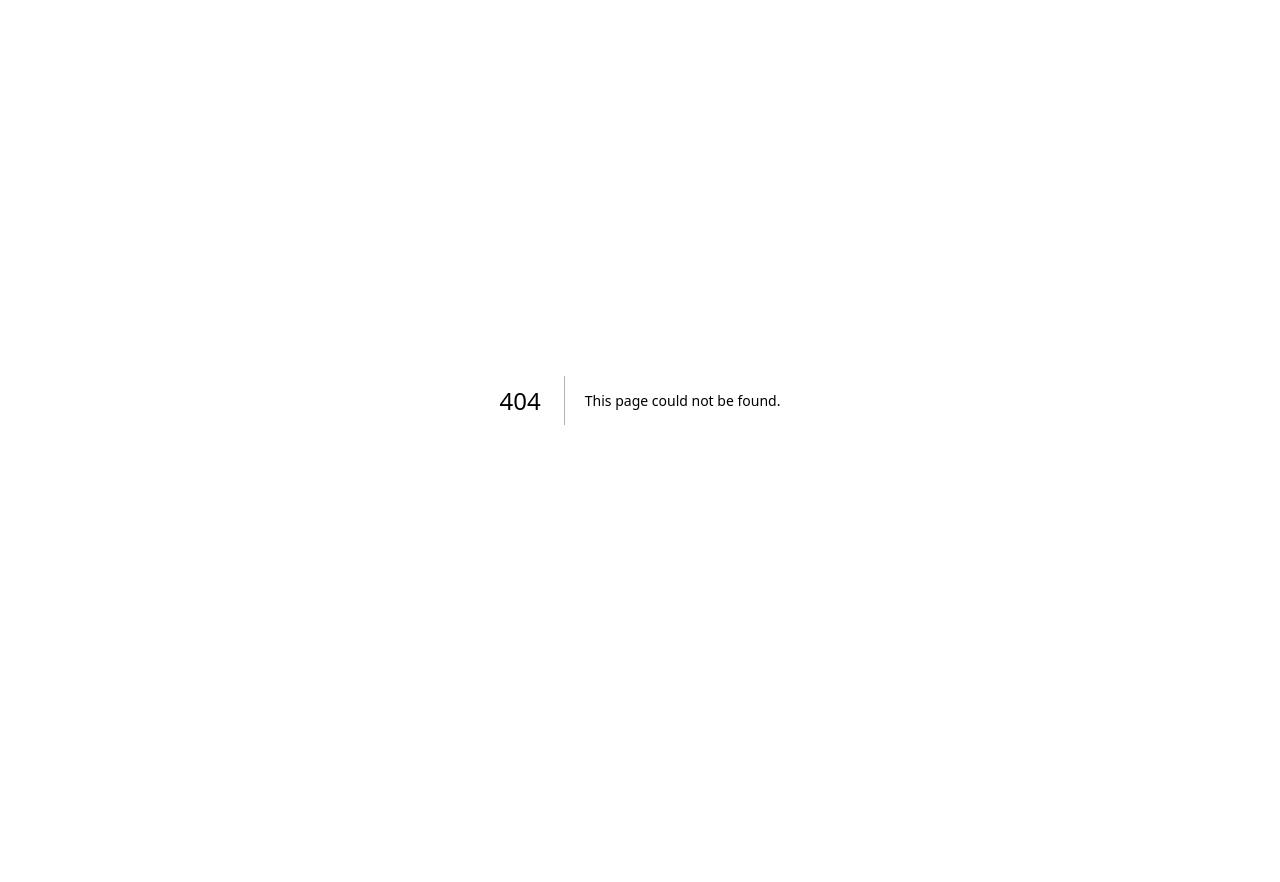
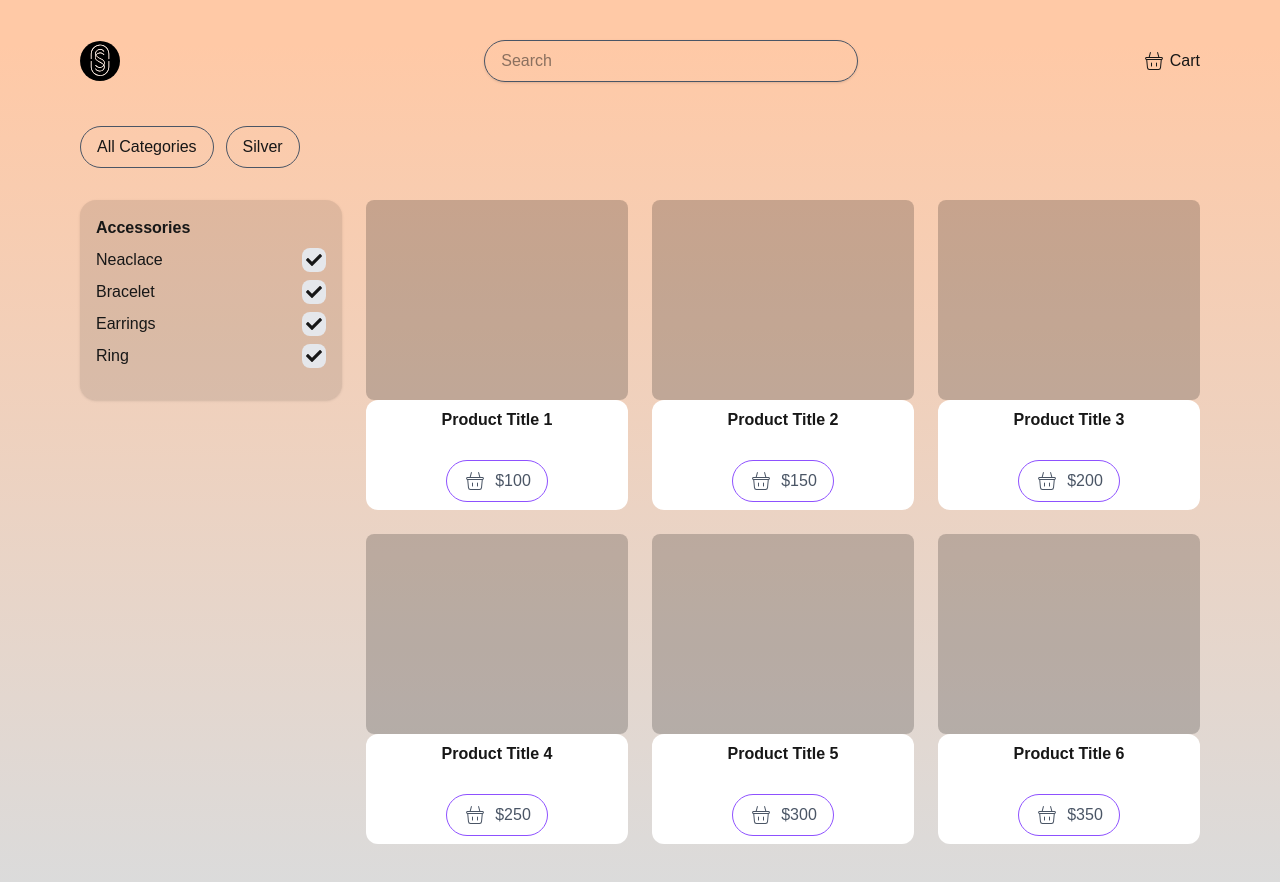
Before and after one commit to Omar2461/silver_style, a Next.js app: page /products in a window 1280 px wide. Before the commit this address had no page. Before the commit the page ends 800 px from the top, so only its background shows below. Built offline with nearby package versions, Linux system fonts and the light colour scheme.

Commit message:
feat: Added new page and modify things

```diff
--- a/app/page.tsx
+++ b/app/page.tsx
@@ -1,5 +1,5 @@
 import Container from "@/components/General/Container";
-import Header from "@/components/General/Header";
+import Header from "@/components/HomePage/Header";
 import HeroSection from "@/components/HomePage/heroSection";
 import StatusSection from "@/components/HomePage/StatusSection";
 import ScrollAnimation from "@/components/General/ScrollAnimation";
--- /dev/null
+++ b/app/products/page.tsx
@@ -0,0 +1,27 @@
+import Container from "@/components/General/Container";
+import Header from "@/components/productsPage/Header";
+import ProductsSeaction from "@/components/productsPage/ProductsSeaction";
+import SideBar from "@/components/productsPage/SideBar";
+import CategoriesSeaction from "@/components/productsPage/categoriesSeaction";
+
+function Products() {
+  return (
+    <Container>
+      {/* Header */}
+      <Header />
+
+      {/* Categories */}
+      <CategoriesSeaction />
+
+      <div className="grid grid-cols-12 gap-6 mt-4">
+        {/* Sidebar */}
+        <SideBar />
+
+        {/* Products Grid */}
+        <ProductsSeaction/>
+      </div>
+    </Container>
+  );
+}
+
+export default Products;
--- a/components/General/Button.tsx
+++ b/components/General/Button.tsx
@@ -1,14 +1,15 @@
 import React from "react";
 
-interface ButtonProps {
+interface ButtonProps extends React.ButtonHTMLAttributes<HTMLButtonElement> {
   children: React.ReactNode;
   className?: string;
 }
 
-function Button({ children, className }: ButtonProps) {
+function Button({ children, className,...props }: ButtonProps) {
   return (
     <button
-      className={`flex mt-5 lg:w-30 xl:w-32 w-24 xl:p-2 p-1.5 xl:pl-6 xl:text-xl lg:pl-6 lg:text-lg pl-3 cursor-pointer rounded-full transition-all duration-500 ${className}`}
+      className={`flex mt-5  px-4 py-2 cursor-pointer rounded-full transition-all duration-500 ${className}`}
+      {...props}
     >
       {children}
     </button>
--- a/components/General/Container.tsx
+++ b/components/General/Container.tsx
@@ -17,7 +17,7 @@ function Container({ className,children }: Panelprops) {
     <div
       ref={ref}
       className={`min-h-screen pt-10 pl-5 pr-5 xl:pl-20 xl:pr-20 xl:pb-10 lg:pr-20 lg:pl-20 md:pl-10 md:pr-10
-      bg-[linear-gradient(to_bottom,#ffc9a6_0%,#ffc9a6_5%,#FFFFFF_100%)]
+      bg-[linear-gradient(to_bottom,#ffc9a6_0%,#ffc9a6_5%,#DBDBDB_100%)]
       transition ease-in-out duration-400 ${className}`}
     >
       {children}
--- a/components/General/Header.tsx
+++ b/components/HomePage/Header.tsx
@@ -4,9 +4,9 @@ import { CiSearch } from "react-icons/ci";
 import { CiHeart } from "react-icons/ci";
 import { CgShoppingBag } from "react-icons/cg";
 
-import NavItems from "./NavItems";
+import NavItems from "../General/NavItems";
 import Link from "next/link";
-import Menu from "./Menu";
+import Menu from "../General/Menu";
 
 function Header() {
 
--- a/components/HomePage/StatusSection.tsx
+++ b/components/HomePage/StatusSection.tsx
@@ -15,7 +15,7 @@ function StatusSection() {
   ));
 
   return (
-    <div className="relative 2xl:ml-37 2xl:mt-33 xl:mt-31 lg:mt-30 md:mt-28 mt-50 w-full  ">
+    <div className="relative 2xl:mt-33 xl:mt-31 lg:mt-30 md:mt-28 mt-50 w-full">
       <div className="bg-[#ffc9a6] 2xl:w-180 2xl:h-40 xl:w-169 xl:h-40 lg:w-122
          lg:h-30 md:w-100 md:h-27 w-67 h-20 rounded-2xl transition-all duration-500">
         <ul className="flex md:justify-around xl:pt-10 lg:pt-7 md:pt-5 space-x-3 md:space-x-0 text-center transition-all text-black duration-500">
--- /dev/null
+++ b/components/productsPage/Header.tsx
@@ -0,0 +1,37 @@
+import Image from "next/image";
+
+import { CiShoppingBasket } from "react-icons/ci";
+
+function Header() {
+  return (
+    <header className="flex justify-between items-center mb-6">
+      <a href="./">
+        <Image
+          src="/silverStyle.svg"
+          className="rounded-full md:mr-20 mr-32 cursor-pointer transition-all duration-500"
+          width={40}
+          height={40}
+          priority
+          alt="Site logo"
+        />
+      </a>
+
+      <input
+        type="text"
+        placeholder="Search"
+        className="w-1/3 rounded-full px-4 py-2 border border-gray-600 shadow-sm
+        focus:outline-none focus:border-black/10 focus:bg-black/10 hover:bg-black/10 hover:border-black/10 transition-all duration-500"
+      />
+      <div className="flex gap-6 items-center">
+        <span className="flex space-x-1">
+          <span>
+            <CiShoppingBasket className="text-2xl" />
+          </span>
+          <span> Cart</span>
+        </span>
+      </div>
+    </header>
+  );
+}
+
+export default Header;
--- /dev/null
+++ b/components/productsPage/ProductsSeaction.tsx
@@ -0,0 +1,40 @@
+import Button from "../General/Button";
+
+import { CiShoppingBasket } from "react-icons/ci";
+
+function ProductsSeaction() {
+  const products = [
+    { id: 1, title: "Product Title 1", price: 100.0 },
+    { id: 2, title: "Product Title 2", price: 150.0 },
+    { id: 3, title: "Product Title 3", price: 200.0 },
+    { id: 4, title: "Product Title 4", price: 250.0 },
+    { id: 5, title: "Product Title 5", price: 300.0 },
+    { id: 6, title: "Product Title 6", price: 350.0 },
+  ];
+
+  const renderProducts = products.map((product, idx) => {
+    return (
+      <div
+        key={idx}
+        className="hover:scale-105 transtion duration-400 ease-in-out"
+      >
+        <div className="w-full h-50 bg-black/20 rounded-lg"></div>
+        <div className="flex flex-col items-center rounded-xl p-2 bg-[#FFFFFF] ">
+          <h4 className="font-semibold mb-2">{product.title}</h4>
+          <Button className="text-gray-600 border border-violet-500 space-x-2">
+            <span>
+              <CiShoppingBasket className="text-2xl" />
+            </span>{" "}
+            <span>${product.price}</span>
+          </Button>
+        </div>
+      </div>
+    );
+  });
+
+  return (
+    <main className="col-span-9 grid grid-cols-3 gap-6">{renderProducts}</main>
+  );
+}
+
+export default ProductsSeaction;
--- /dev/null
+++ b/components/productsPage/SideBar.tsx
@@ -0,0 +1,54 @@
+"use client";
+
+import { useState } from "react";
+
+import { FaCheck } from "react-icons/fa";
+
+function SideBar() {
+  const [selected, setSelected] = useState<string[]>([
+    "Neaclace",
+    "Bracelet",
+    "Earrings",
+    "Ring",
+  ]);
+
+  const Accessories = ["Neaclace", "Bracelet", "Earrings", "Ring"];
+
+  const handleClick = (item: string) => {
+    if (selected.includes(item)) {
+      setSelected((prev) => prev.filter((i) => i !== item));
+    } else {
+      setSelected((prev) => [...prev, item]);
+    }
+  };
+
+  const renderAccessories = Accessories.map((el, idx) => {
+    return (
+      <li key={idx} className="flex justify-between">
+        <span>{el}</span>
+        <span
+          className={`w-6 h-6 rounded-lg flex items-center justify-center transition-all duration-400 ${
+            selected.includes(el) ? "bg-gray-200" : "bg-black/10"
+          }`}
+        >
+          <input
+            type="checkbox"
+            onChange={() => handleClick(el)}
+            checked={selected.includes(el)}
+            className="absolute opacity-0 cursor-pointer"
+          />
+          {selected.includes(el) && <FaCheck />}
+        </span>
+      </li>
+    );
+  });
+
+  return (
+    <aside className="col-span-3 bg-black/10 p-4 rounded-2xl shadow h-fit hover:scale-105 transtion duration-400 ease-in-out">
+      <h3 className="font-semibold mb-2">Accessories</h3>
+      <ul className="space-y-2 mb-4">{renderAccessories}</ul>
+    </aside>
+  );
+}
+
+export default SideBar;
--- /dev/null
+++ b/components/productsPage/categoriesSeaction.tsx
@@ -0,0 +1,33 @@
+"use client";
+
+import Button from "../General/Button";
+
+import { useState } from "react";
+
+function CategoriesSeaction() {
+  const [active, setActive] = useState<string|null>(null);
+
+  const Categories = ["All Categories", "Silver"];
+
+  const handleClick = (categori: string) => {
+    setActive(categori);
+  };
+
+  const renderCategories = Categories.map((categori, idx) => {
+    return (
+      <Button
+        key={idx}
+        onClick={() => handleClick(categori)}
+        className={`border border-gray-600 focus:border-black/10 hover:bg-black/10 hover:border-black/10
+          ${categori===active ? "bg-black/10 border-black/10" : ""}`}
+      >
+        {categori}
+      </Button>
+    );
+  });
+  return (
+    <div className="flex gap-3 overflow-x-auto pb-4">{renderCategories}</div>
+  );
+}
+
+export default CategoriesSeaction;
```
